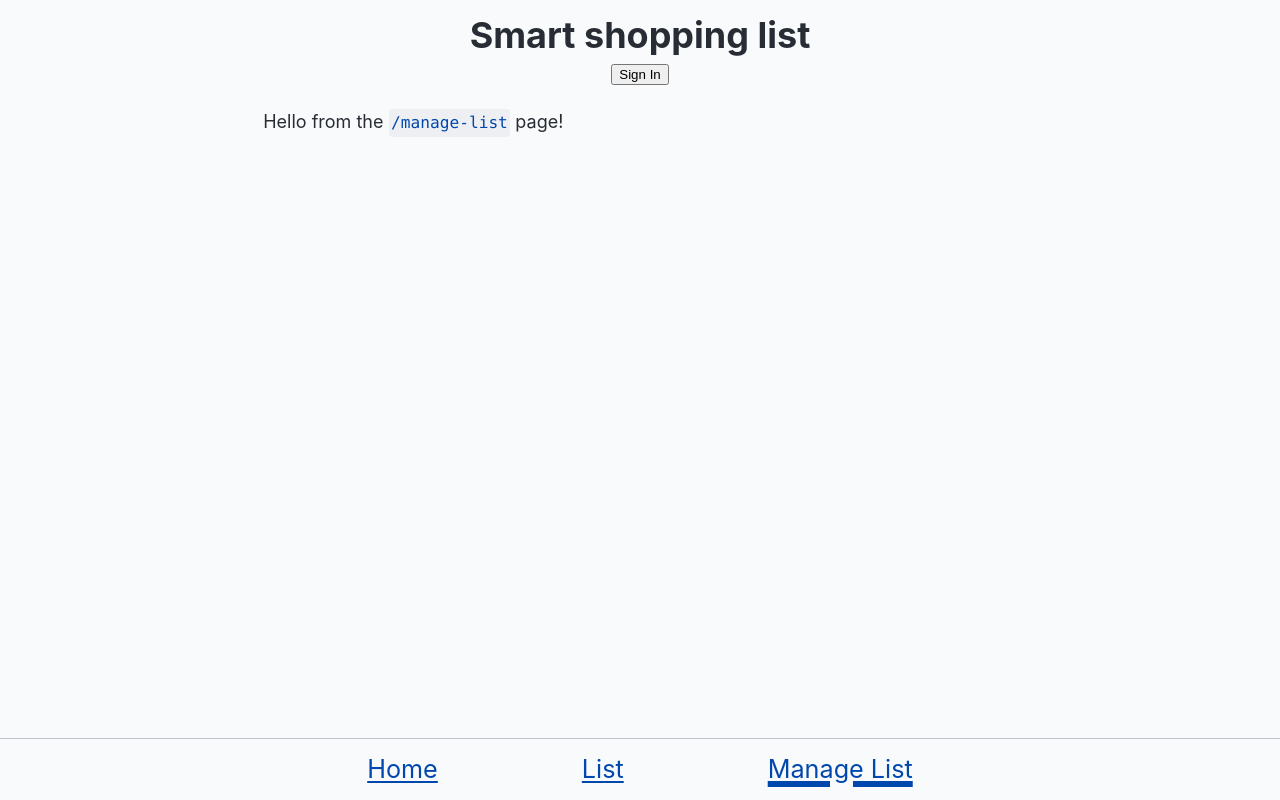
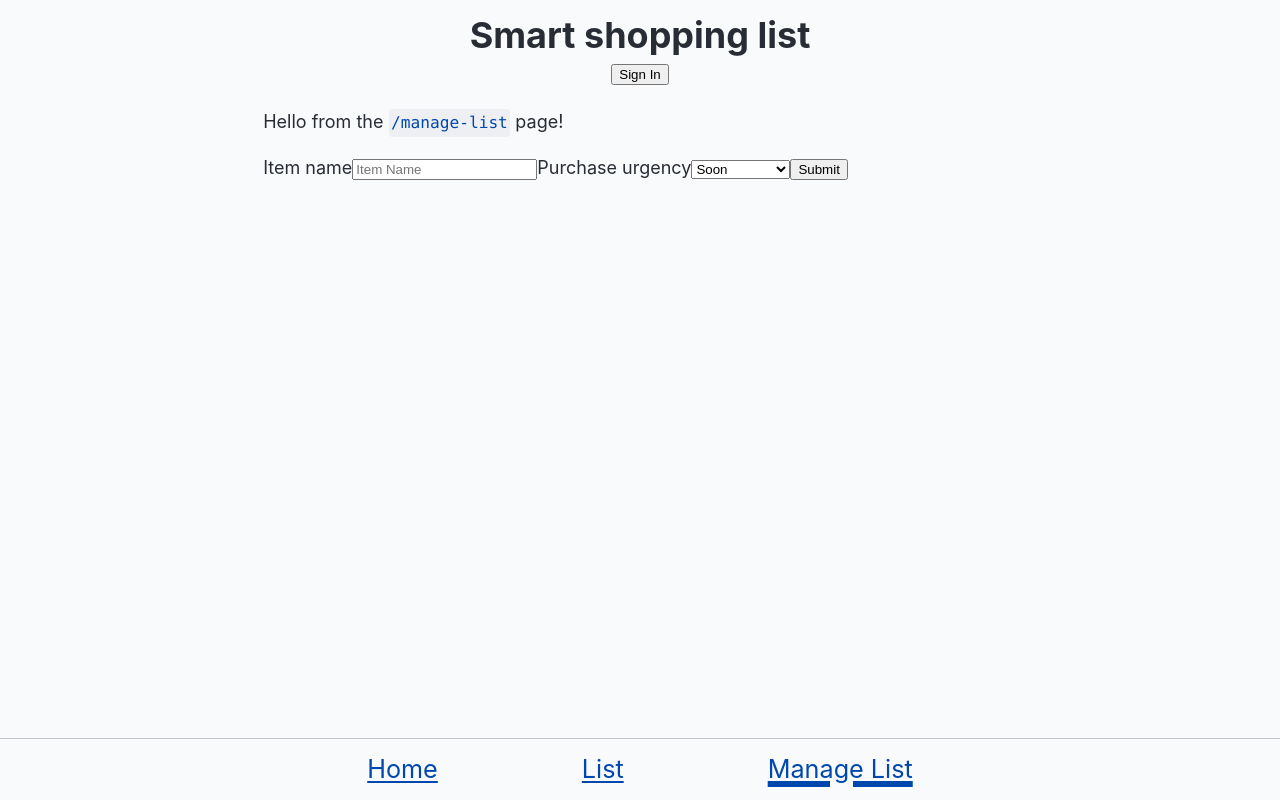
Before and after one commit to the-collab-lab/tcl-70-smart-shopping-list, a React (Vite) app: page /manage-list in a window 1280 px wide. Built offline with nearby package versions, Linux system fonts and the light colour scheme; no server answers.

Commit message:
add form and update addItem function

```diff
--- a/src/App.jsx
+++ b/src/App.jsx
@@ -54,7 +54,10 @@ export function App() {
 						element={<Home data={lists} setListPath={setListPath} />}
 					/>
 					<Route path="/list" element={<List data={data} />} />
-					<Route path="/manage-list" element={<ManageList />} />
+					<Route
+						path="/manage-list"
+						element={<ManageList listPath={listPath} />}
+					/>
 				</Route>
 			</Routes>
 		</Router>
--- a/src/api/firebase.js
+++ b/src/api/firebase.js
@@ -6,6 +6,7 @@ import {
 	doc,
 	onSnapshot,
 	updateDoc,
+	addDoc,
 } from 'firebase/firestore';
 import { useEffect, useState } from 'react';
 import { db } from './config';
@@ -165,7 +166,7 @@ export async function addItem(listPath, { itemName, daysUntilNextPurchase }) {
 	const listCollectionRef = collection(db, listPath, 'items');
 	// TODO: Replace this call to console.log with the appropriate
 	// Firebase function, so this information is sent to your database!
-	return console.log(listCollectionRef, {
+	await addDoc(listCollectionRef, {
 		dateCreated: new Date(),
 		// NOTE: This is null because the item has just been created.
 		// We'll use updateItem to put a Date here when the item is purchased!
--- a/src/views/ManageList.jsx
+++ b/src/views/ManageList.jsx
@@ -1,7 +1,80 @@
-export function ManageList() {
+import { useState } from 'react';
+import { addItem } from '../api';
+
+export function ManageList({ listPath }) {
+	const [item, setItem] = useState({ name: '', urgency: '' });
+	const [submitted, setSubmitted] = useState();
+
+	const handleChange = (e) => {
+		setItem({ ...item, [e.target.name]: e.target.value });
+	};
+
+	const handleSubmit = async (e) => {
+		e.preventDefault();
+		const { name, urgency } = item;
+
+		let nextPurchasedDate;
+		switch (urgency) {
+			case 'soon':
+				nextPurchasedDate = 7;
+				break;
+			case 'kindOfSoon':
+				nextPurchasedDate = 14;
+				break;
+			case 'notSoon':
+				nextPurchasedDate = 30;
+				break;
+			default:
+				console.log('Unrecognized selecton');
+				return;
+		}
+		try {
+			await addItem(listPath, {
+				itemName: name,
+				daysUntilNextPurchase: nextPurchasedDate,
+			});
+			setSubmitted('added');
+		} catch (err) {
+			console.log(err);
+			setSubmitted('failed');
+		}
+	};
+
 	return (
-		<p>
-			Hello from the <code>/manage-list</code> page!
-		</p>
+		<div>
+			<p>
+				Hello from the <code>/manage-list</code> page!
+			</p>
+			{/* {submitted=="added" ? (
+				<span>Your item was added!</span>
+			) : (
+				<span>Your item wasn't added!</span>
+			)} */}
+			{submitted === 'added' && <span>Your item was added!</span>}
+			{submitted === 'failed' && <span>Your item was added!</span>}
+
+			<form onSubmit={handleSubmit}>
+				<label>
+					Item name
+					<input
+						type="text"
+						placeholder="Item Name"
+						name="name"
+						onChange={handleChange}
+					/>
+				</label>
+				<label>
+					Purchase urgency
+					<select name="urgency" onChange={handleChange}>
+						<option value="soon">Soon</option>
+						<option value="kindOfSoon">Kind of Soon</option>
+						<option value="notSoon">Not soon</option>
+					</select>
+				</label>
+				<button type="submit" value="Submit">
+					Submit
+				</button>
+			</form>
+		</div>
 	);
 }
```
